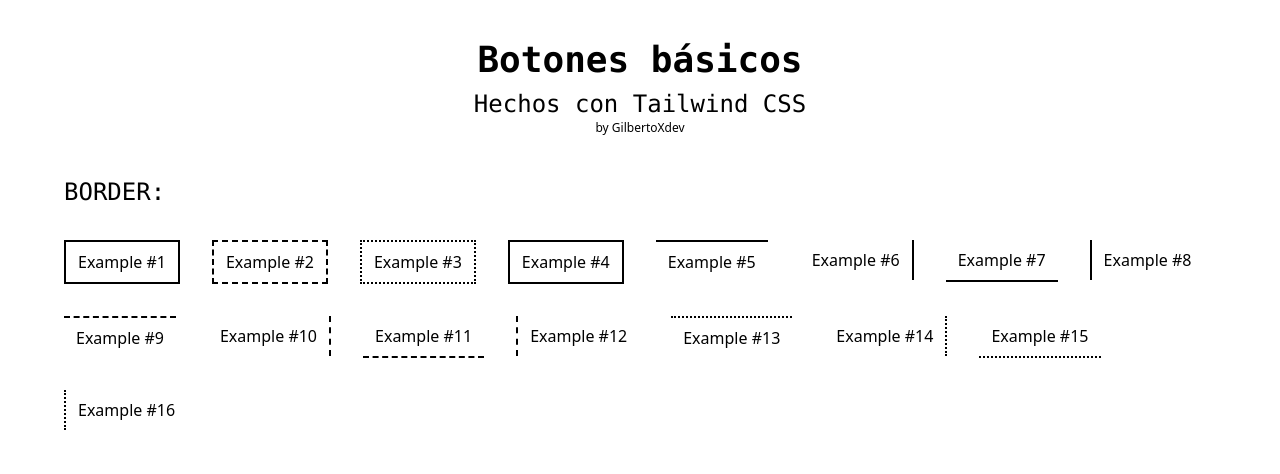
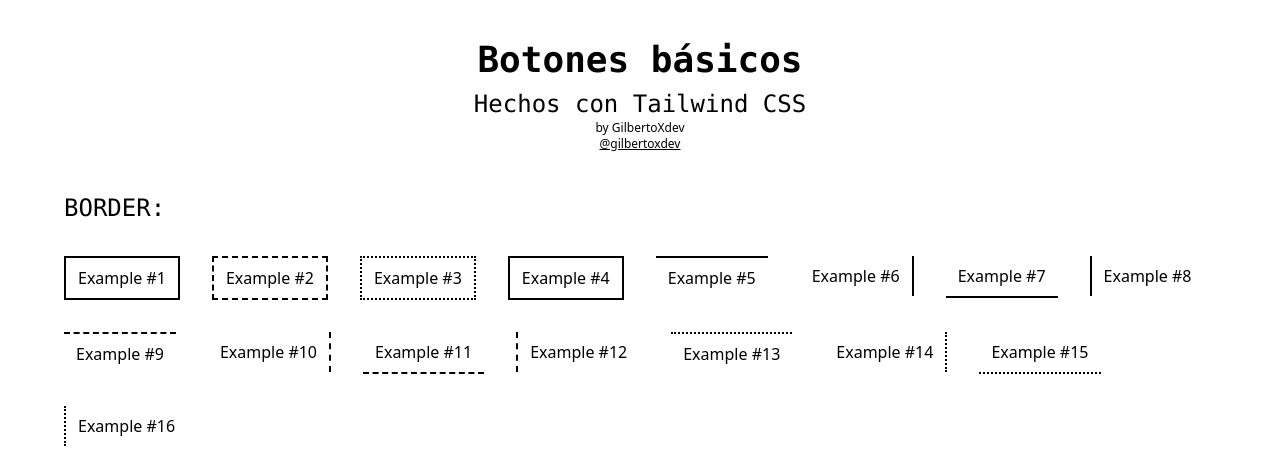
Before and after one commit to gilbertoxdev/botones-basicos-tailwind, a website built with Parcel: page src/index.html in a window 1280 px wide. Built offline with nearby package versions, Linux system fonts and the light colour scheme.

Commit message:
add rrss x

```diff
--- a/src/index.html
+++ b/src/index.html
@@ -13,7 +13,16 @@
           Botones básicos <br />
           <span class="text-2xl font-normal">Hechos con Tailwind CSS</span>
         </h1>
-        <p class="text-xs">by GilbertoXdev</p>
+        <div class="text-xs">
+          <p>by GilbertoXdev</p>
+          <a
+            href="https://x.com/gilbertoxdev"
+            title="Sígueme en X"
+            target="_blank"
+            class="underline"
+            >@gilbertoxdev
+          </a>
+        </div>
       </section>
       <section>
         <h2 class="text-2xl uppercase font-medium font-mono mb-8">Border:</h2>
```
Also changed, not shown: src/output.css.
